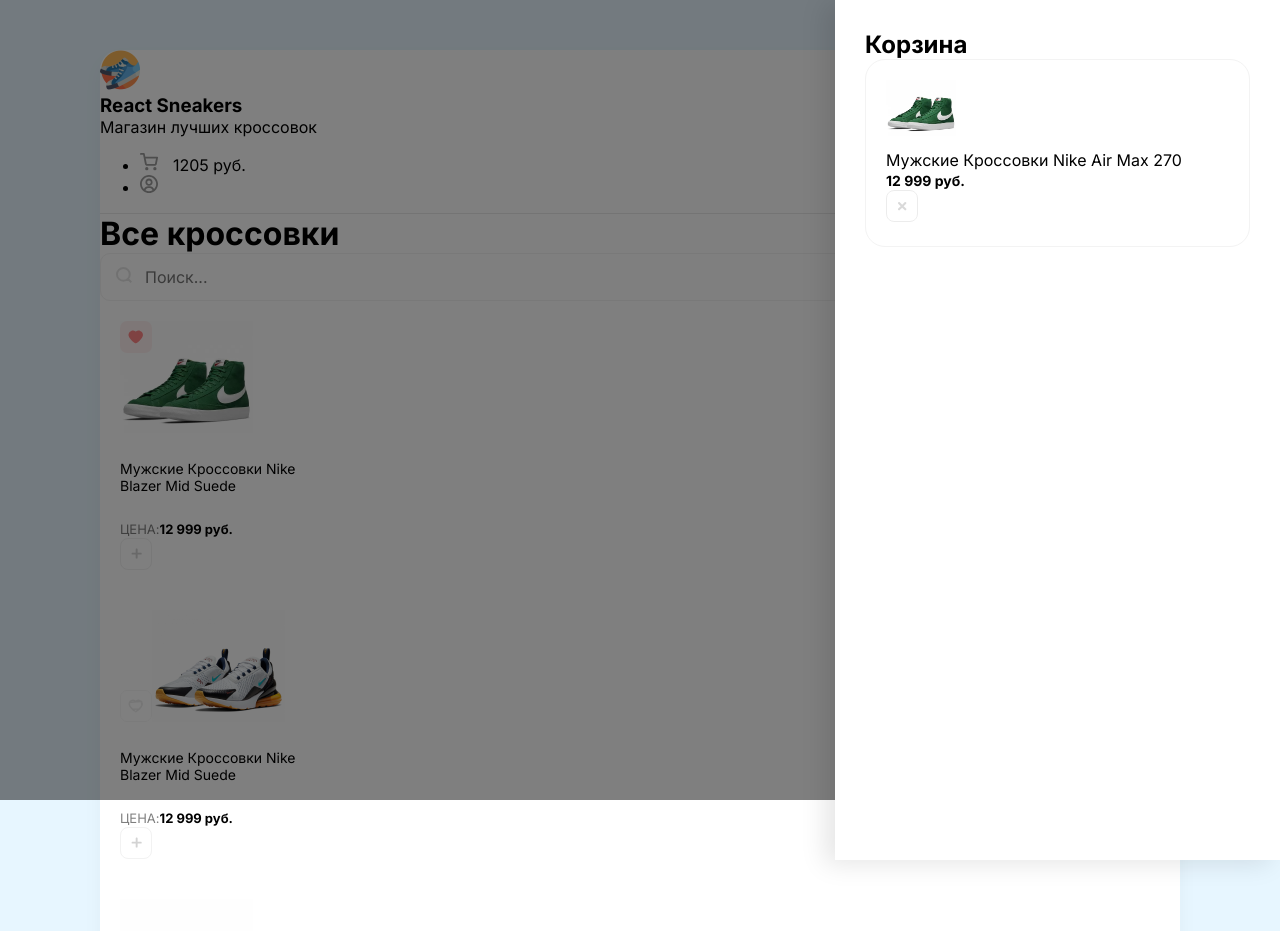
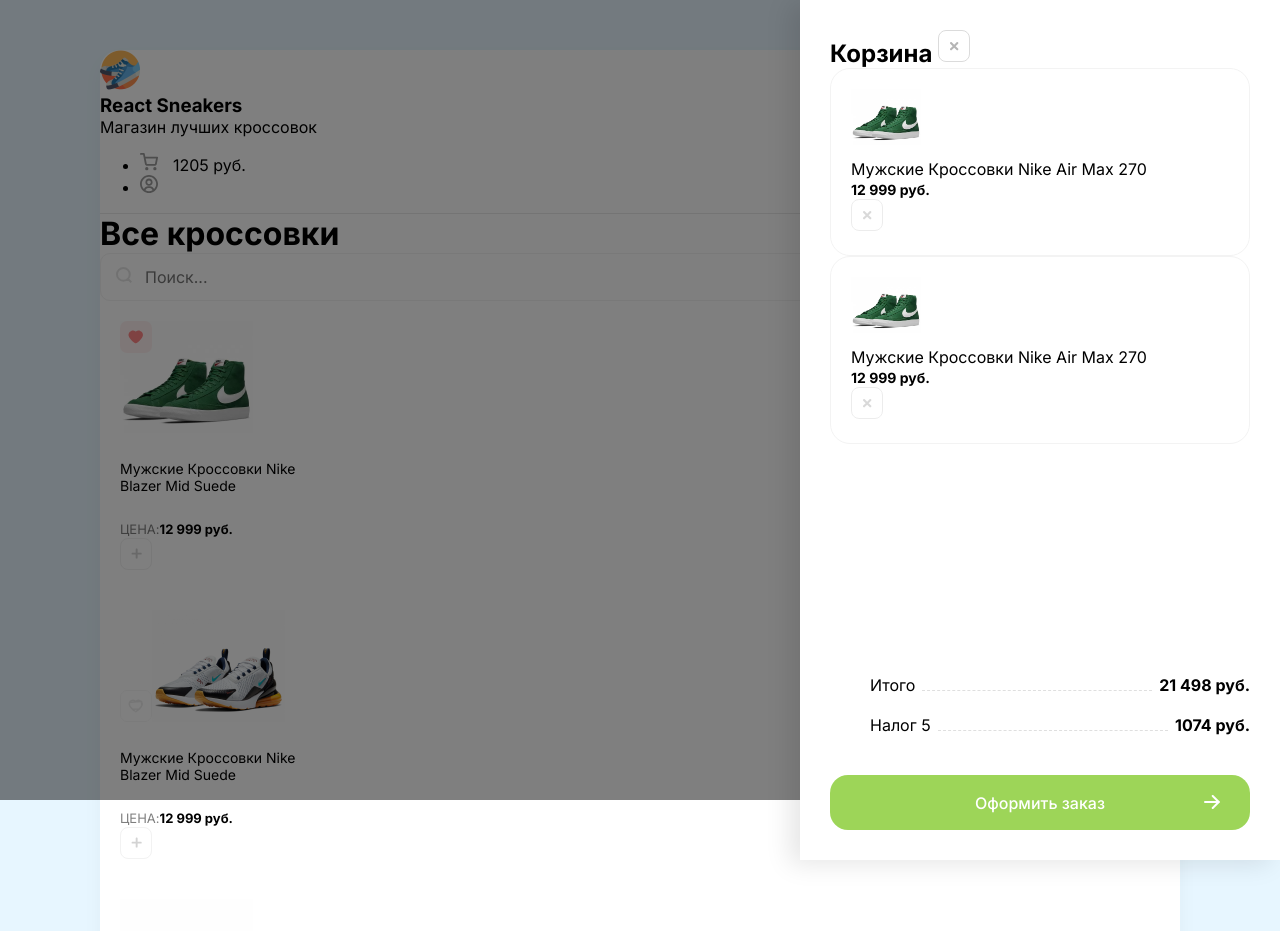
Before and after one commit to Voleidol/React-Sneakers, a React (Create React App) app: page / in a window 1280 px wide. Shown: the top 931 px of the page. Built offline with nearby package versions, Linux system fonts and the light colour scheme.

Commit message:
add work styles

```diff
--- a/src/App.js
+++ b/src/App.js
@@ -4,20 +4,57 @@
 
       <div className="overlay">
         <div className="drawer">
-          <h2>Корзина</h2>
 
-          <div className="cartItem d-flex align-center">
+          <h2 className="mb-30 d-flex justify-between">Корзина <img className="removeBtn cu-p" src="/icons/Remove.svg" alt="Remove" /></h2>
 
-            <div style={{backgroundImage: 'url(/img/sneakers/1.jpg)'}} className="cartItemImg">
+          <div className="items">
 
+            <div className="cartItem d-flex align-center mb-20">
+
+              <div style={{backgroundImage: 'url(/img/sneakers/1.jpg)'}} className="cartItemImg"></div>
+
+              <div className="mr-20 flex">
+                <p className="mb-5">Мужские Кроссовки Nike Air Max 270</p>
+                <b>12 999 руб.</b>
+              </div>
+
+              <img className="removeBtn" src="/icons/Remove.svg" alt="Remove" />
             </div>
 
-            <div className="mr-20 flex">
-              <p className="mb-5">Мужские Кроссовки Nike Air Max 270</p>
-              <b>12 999 руб.</b>
+            <div className="cartItem d-flex align-center">
+
+              <div style={{backgroundImage: 'url(/img/sneakers/1.jpg)'}} className="cartItemImg"></div>
+
+              <div className="mr-20 flex">
+                <p className="mb-5">Мужские Кроссовки Nike Air Max 270</p>
+                <b>12 999 руб.</b>
+              </div>
+
+              <img className="removeBtn" src="/icons/Remove.svg" alt="Remove" />
             </div>
 
-            <img className="removeBtn" src="/icons/Remove.svg" alt="Remove" />
+          </div>
+
+          <div className="cartTotalBlock">
+
+            <ul className="cartTotalBlock">
+
+            <li>
+              <span>Итого</span>
+              <div></div>
+              <b>21 498 руб. </b>
+            </li>
+
+            <li>
+              <span>Налог 5</span>
+              <div></div>
+              <b>1074 руб. </b>
+            </li>
+
+            </ul>
+
+            <button className="greenButton">Оформить заказ <img src="/icons/arrow.svg" alt="Arrow" /></button>
+
           </div>
 
         </div>
--- a/src/index.scss
+++ b/src/index.scss
@@ -105,16 +105,85 @@
 
 .drawer {
   position: absolute;
-  width: 385px;
+  width: 420px;
   height: 100%;
   right: 0;
   background: #FFFFFF;
   box-shadow: -10px 4px 24px rgba(0, 0, 0, 0.1);
   padding: 30px;
 
+  display: flex;
+  flex-direction: column;
+
+  .items {
+    flex: 1;
+    overflow: auto;
+    margin-bottom: 40px;
+  };
+
   h2 {
     margin: 0;
   }
+}
+
+.cartTotalBlock {
+  ul {
+    margin-bottom: 40px !important;
+
+    li {
+      display: flex;
+      align-items: flex-end;
+      margin-bottom: 20px;
+
+      div {
+        flex: 1;
+        height: 1px;
+        border-bottom: 1px dashed #dfdfdf;
+        position: relative;
+        top: -4px;
+        margin: 0 7px;
+      }
+    }
+  }
+
+  .greenButton {
+    position: relative;
+
+    &:hover {
+      img {
+        transform: translateX(5px);
+      }
+    }
+
+    img {
+      position: absolute;
+      right: 30px;
+      top: 20px;
+      transition: transform 0.15s ease-in-out;
+    }
+  }
+}
+
+.greenButton {
+  width: 100%;
+  height: 55px;
+  background: #9DD558;
+  border-radius: 18px;
+  border: 0;
+  color: #fff;
+  font-size: 16px;
+  font-weight: 500;
+  cursor: pointer;
+  transition: background 0.2s ease-in-out;
+
+  &:hover {
+    background: lighten(#9DD558, 5%);
+  }
+
+  &:active {
+    background: darken(#9DD558, 5%);
+  }
+
 }
 
 .cartItem {
```
Also changed, not shown: public/icons/arrow.svg (added).
